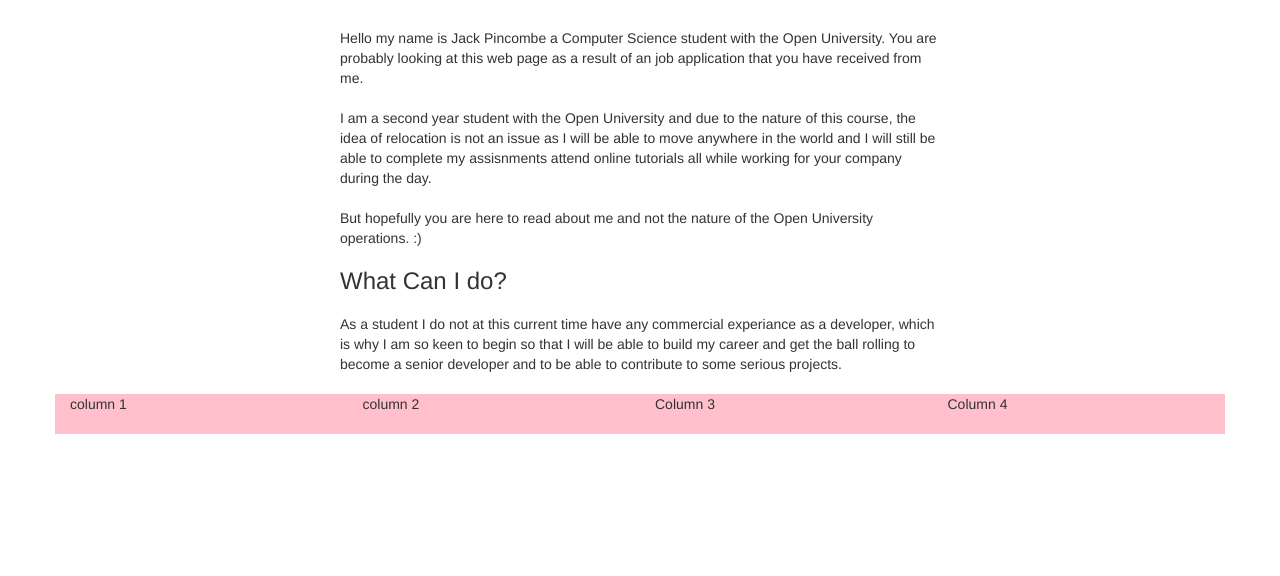
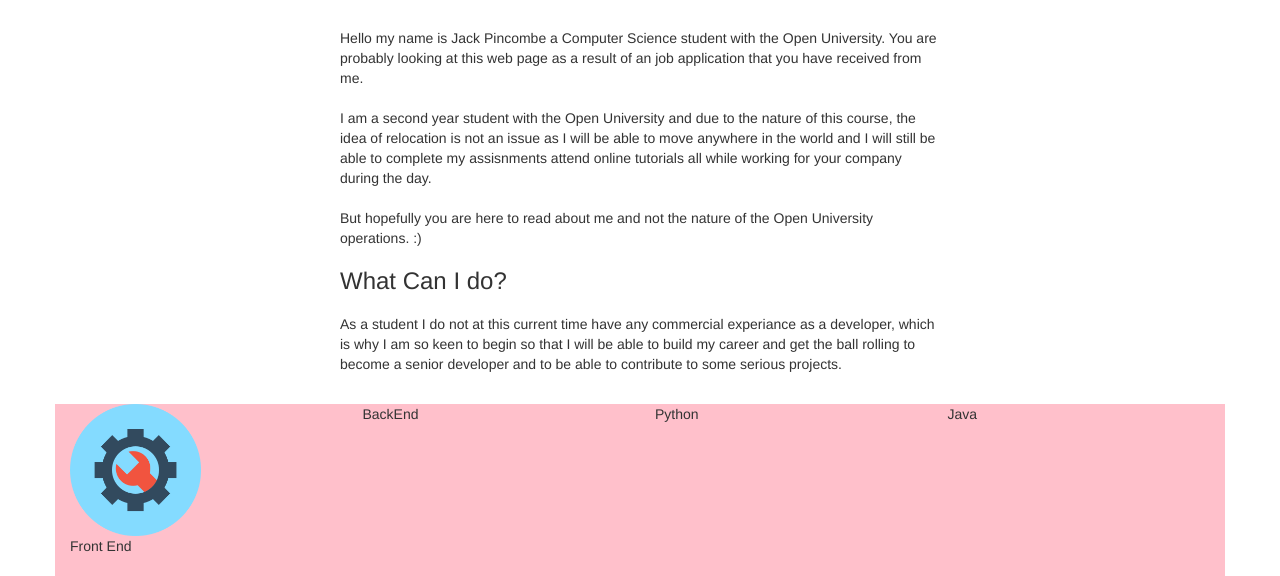
Before and after one commit to Jack-Pincombe/sideStuff, a plain HTML site: page webPage/index.html in a window 1280 px wide. Shown: the part 822-1398 px from the top of the page. Before the commit the page ends 1256 px from the top, so only its background shows below. Drawn offline with nearby package versions, Linux system fonts and the light colour scheme.

```diff
--- a/webPage/css/style.sass
+++ b/webPage/css/style.sass
@@ -27,3 +27,5 @@ h3
 .row
   max-height: 600px
   background-color: pink
+  margin-top: 10px
+.container
--- a/webPage/index.html
+++ b/webPage/index.html
@@ -43,23 +43,24 @@
     <div class="container">
       <div class="row">
         <div class="col-sm-3">
+          <img src="png/settings.png" style="width: 50%; height: 50% margin: 10px" />
           <p>
-            column 1
+            Front End
           </p>
         </div>
         <div class="col-sm-3">
           <p>
-            column 2
+            BackEnd
           </p>
         </div>
         <div class="col-sm-3">
           <p>
-            Column 3
+            Python
           </p>
         </div>
         <div class="col-sm-3">
           <p>
-            Column 4
+            Java
           </p>
         </div>
       </div>
```
Also changed, not shown: webPage/css/style.css, webPage/my-icons-collection/png/coding.png (deleted), webPage/my-icons-collection/png/java.png (deleted), webPage/my-icons-collection/png/python-language-logotype.png (deleted), webPage/my-icons-collection/png/settings.png (deleted), 5 other files.
